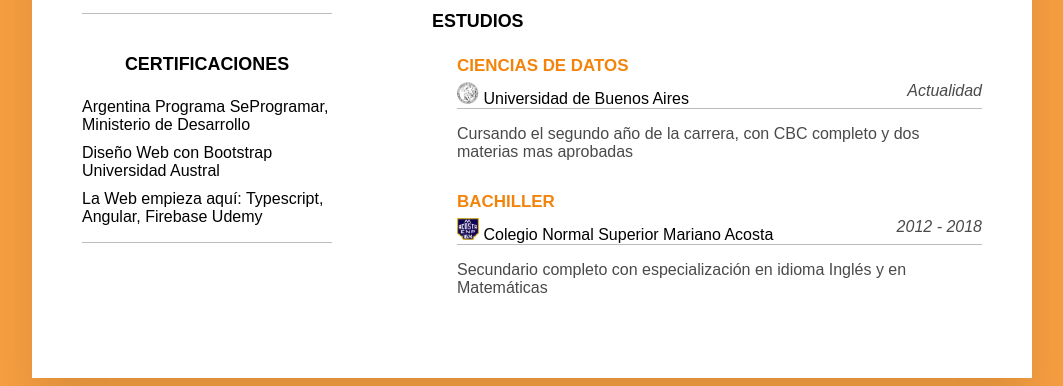
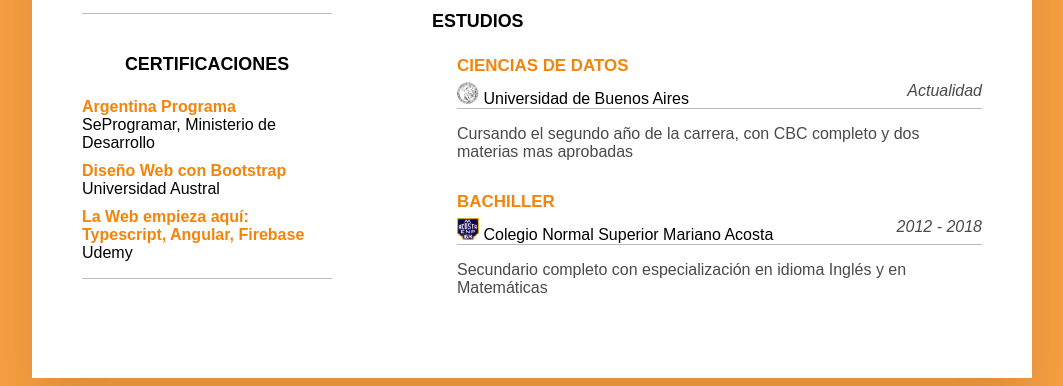
Before and after one commit to JuanTamburini/JuanTamburini, a plain HTML site: page Curriculum/index.html in a window 1280 px wide. Shown: the part 992-1378 px from the top of the page, without its empty margins (108-1171 px from the left). Drawn offline with Linux system fonts and the light colour scheme.

Commit message:
estilo para certificaciones

```diff
--- a/Curriculum/index.html
+++ b/Curriculum/index.html
@@ -103,15 +103,15 @@
                     </h4>
                         <ul>
                             <li>
-                                <span>Argentina Programa</span>
+                                <h6>Argentina Programa</h6>
                                 <span>SeProgramar, Ministerio de Desarrollo</span>
                             </li>
                             <li>
-                                <span>Diseño Web con Bootstrap</span>
+                                <h6>Diseño Web con Bootstrap</h6>
                                 <span>Universidad Austral</span>
                             </li>
                             <li>
-                                <span>La Web empieza aquí: Typescript, Angular, Firebase</span>
+                                <h6>La Web empieza aquí: Typescript, Angular, Firebase</h6>
                                 <span>Udemy</span>
                             </li>
                         </ul>
--- a/Curriculum/style.css
+++ b/Curriculum/style.css
@@ -135,6 +135,10 @@ a{
 .contacto .item h5{
     color: rgb(243, 132, 11);
 }
+.contacto h6{
+    font-weight: bold;
+    color: rgb(243, 132, 11);
+}
 
 .resumen p{
     font-weight: 400;
```
